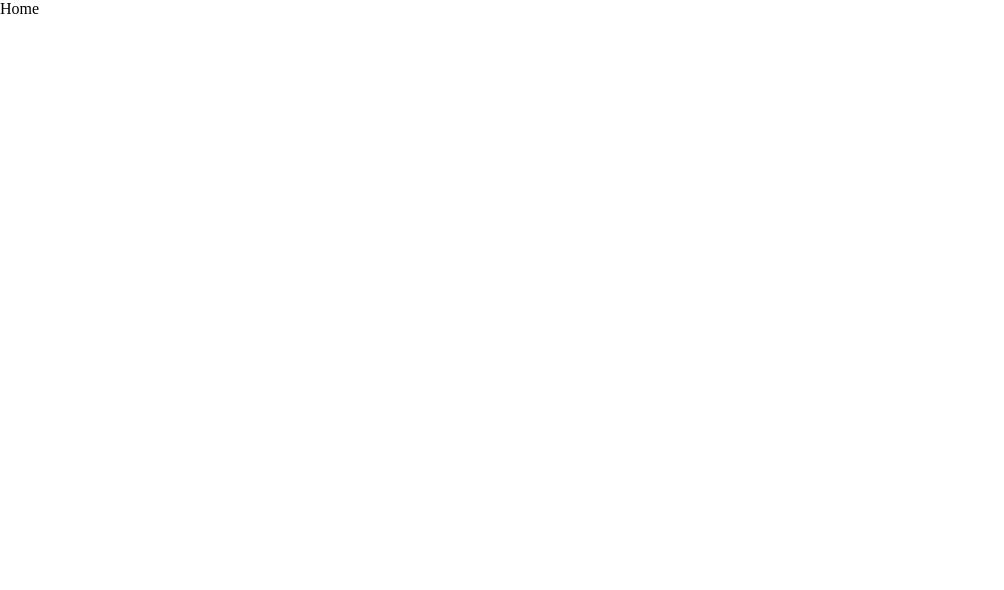
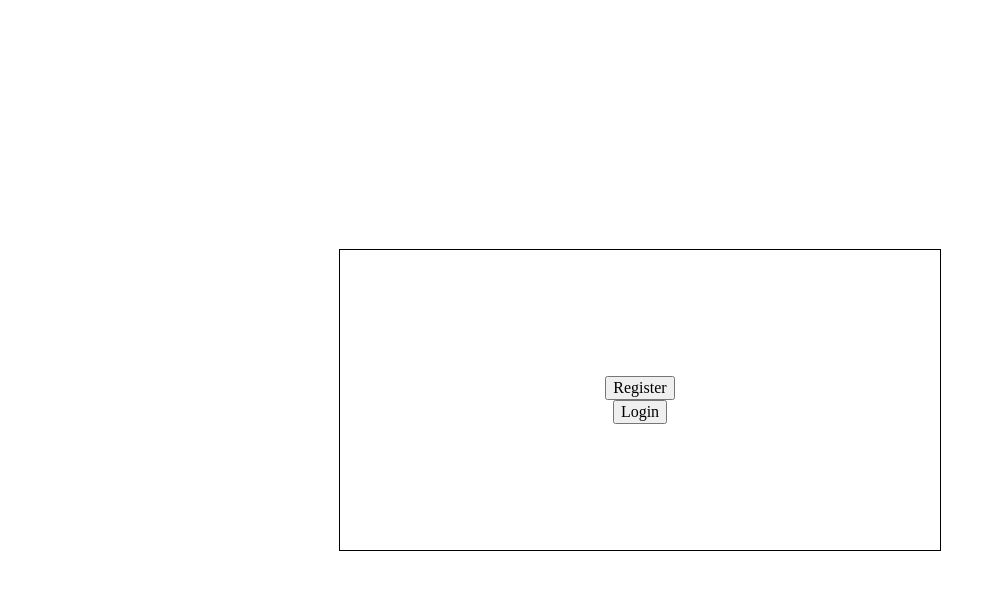
Before and after one commit to breno-albuquerque/blogs-app, a React (Create React App) app: page / in a window 1280 px wide. Shown: the top 590 px of the page, without its empty margins (0-1004 px from the left). Built offline with nearby package versions, Linux system fonts and the light colour scheme.

Commit message:
feat(components): Adiciona botões e redirecionamento de rotas no Home.js

```diff
--- a/src/components/Home.js
+++ b/src/components/Home.js
@@ -1,13 +1,39 @@
 import React from 'react';
-/* import { styled } from 'styled-components';
+import styled from 'styled-components';
+import { useNavigate } from 'react-router'
 
 const Container = styled.main`
+  display: flex;
+  align-items: center;
+  justify-content: center;
+  flex-direction: column;
 
-` */
+  border: solid 1px black;
+  height: 300px;
+
+  min-width: 300px;
+  max-width: 600px;
+
+  margin: 0 auto;
+
+  position: absolute;
+  top: 0; bottom: 0;
+  left: 0; right: 0;
+  margin: auto;
+`
 
 function Home() {
+  const navigate = useNavigate();
+
+  const handleClick = (endpoint) => {
+    navigate(`/${endpoint}`)
+  }
+
   return (
-    <div>Home</div>
+    <Container>
+      <button onClick={ () => handleClick('register') } >Register</button>
+      <button onClick={ () => handleClick('login') }>Login</button>
+    </Container>
   )
 }
 
```
